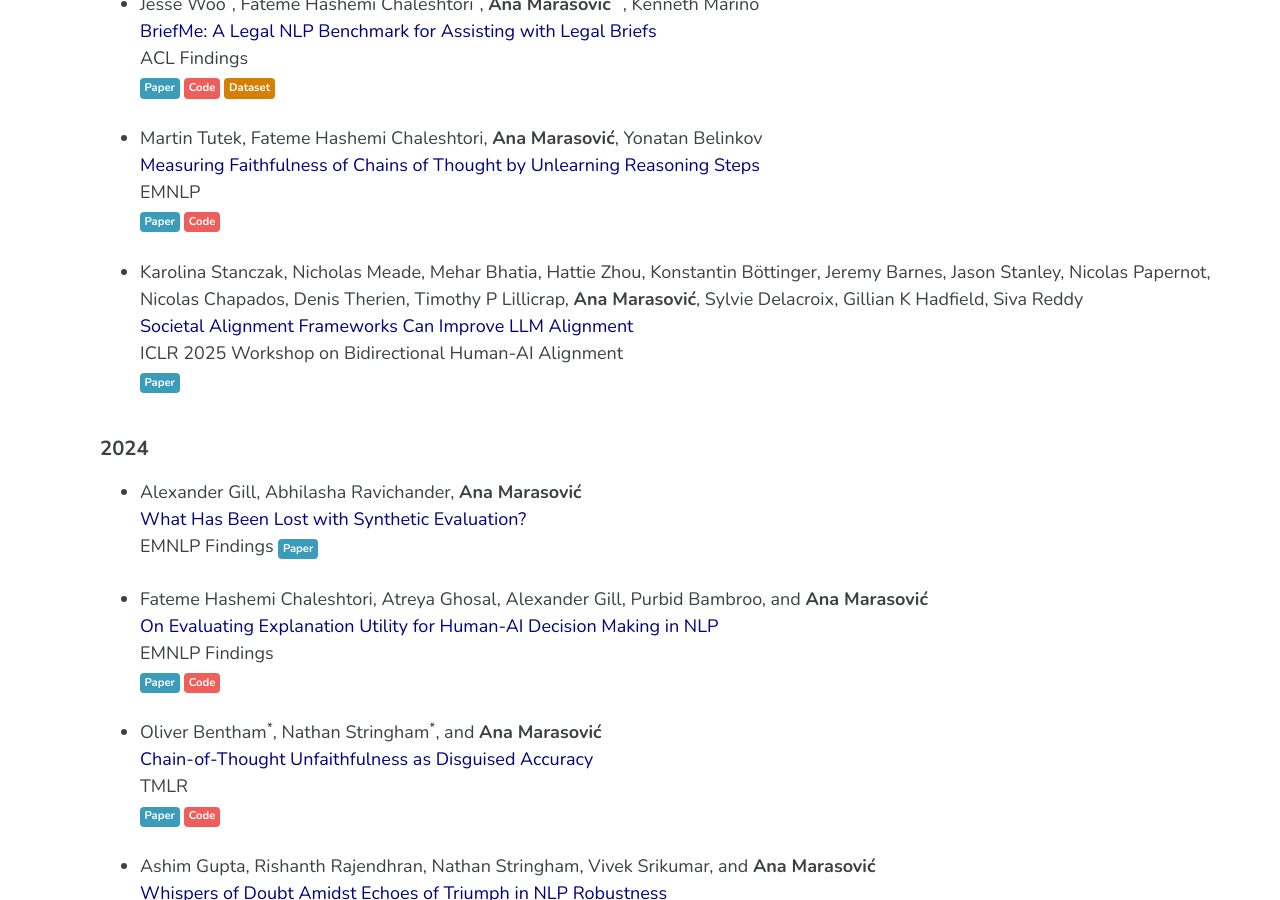
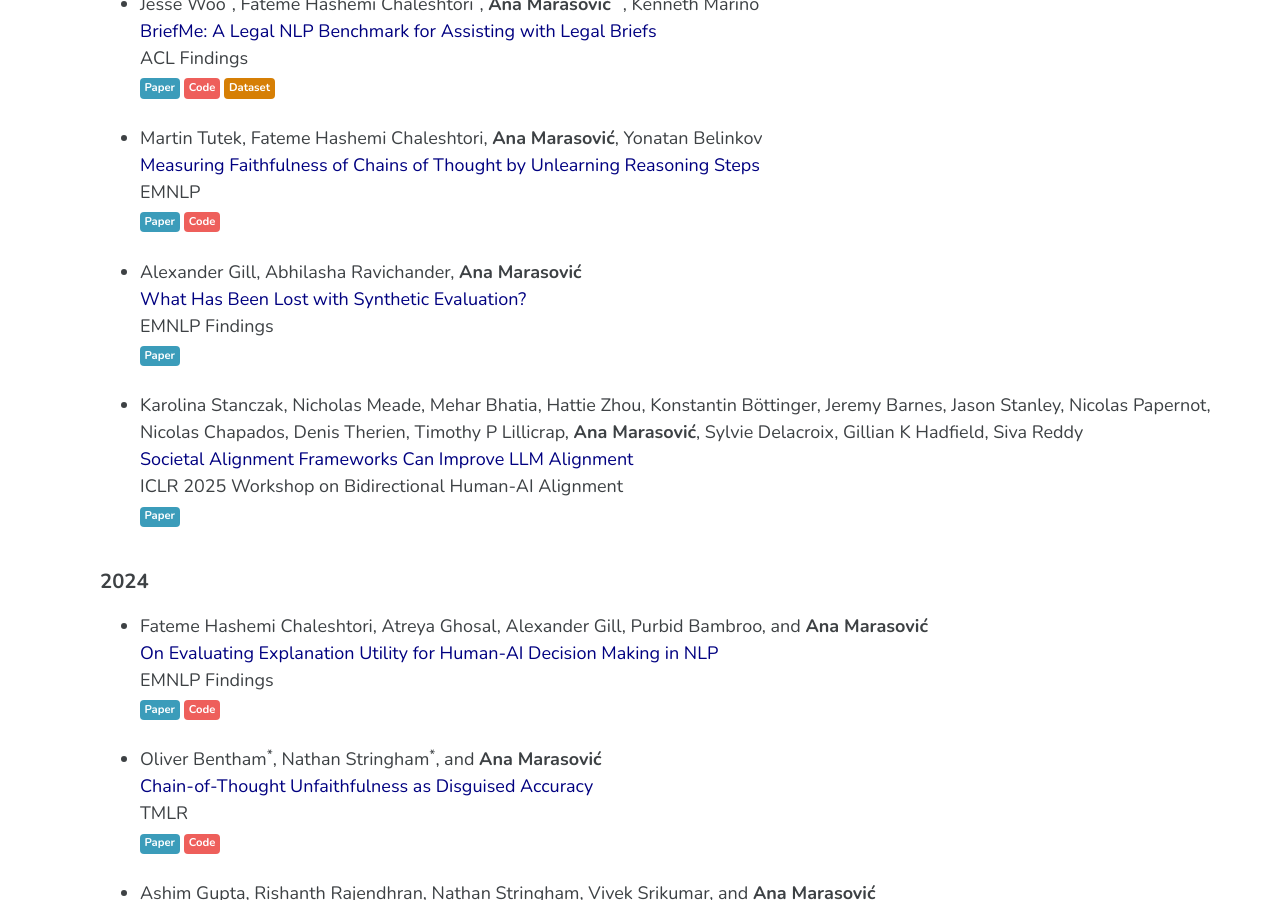
Before and after one commit to amarasovic/amarasovic.github.io, a Jekyll site: the page built from publications/index.md, in a window 1280 px wide and 900 px high, scrolled down 737 px. Built offline with Jekyll 4.4.1, drawn with Linux system fonts in a browser that asks for light colours; cached includes are drawn as plain includes; a script that is not in the unit is left out.

Commit message:
Fix additional publication issues
- Fix ConeCut PDF link path from ../pubs/ to /pubs/ to resolve 404 error
- Move "What Has Been Lost with Synthetic Evaluation?" from 2024 to 2025 (correct year)
- Add proper spacing after "What Has Been Lost" title for button line break

🤖 Generated with [Claude Code](https://claude.ai/code)

Co-Authored-By: Claude <noreply@anthropic.com>

```diff
--- a/publications/index.md
+++ b/publications/index.md
@@ -17,7 +17,7 @@ Jump to: [preprints](https://www.anamarasovic.com/publications/#preprints), peer
 * Purbid Bambroo, Daniel S. Brown, **Ana Marasović**
 <span style="color:navy">ConeCut: Scalable Removal of Preference Redundancy</span>
 The Workshop on Socially Responsible Language Modelling Research (SoLaR) co-colated with CoLM
-[Paper](../pubs/conecut.pdf){: .btn .btn--info .btn--small}
+[Paper](/pubs/conecut.pdf){: .btn .btn--info .btn--small}
 
 * Michael Clemens and **Ana Marasović**
 <span style="color:navy">MixAssist: An Audio-Language Dataset for Co-Creative AI Assistance in Music Mixing</span>
@@ -34,6 +34,11 @@ ACL Findings
 EMNLP
 [Paper](https://arxiv.org/abs/2502.14829){: .btn .btn--info .btn--small} [Code](https://github.com/technion-cs-nlp/parametric-faithfulness){: .btn .btn--danger .btn--small}
 
+* Alexander Gill, Abhilasha Ravichander, **Ana Marasović**
+<span style="color:navy">What Has Been Lost with Synthetic Evaluation?</span>
+EMNLP Findings
+[Paper](https://arxiv.org/abs/2505.22830){: .btn .btn--info .btn--small}
+
 * Karolina Stanczak, Nicholas Meade, Mehar Bhatia, Hattie Zhou, Konstantin Böttinger, Jeremy Barnes, Jason Stanley, Nicolas Papernot, Nicolas Chapados, Denis Therien, Timothy P Lillicrap, **Ana Marasović**, Sylvie Delacroix, Gillian K Hadfield, Siva Reddy
 <span style="color:navy">Societal Alignment Frameworks Can Improve LLM Alignment</span>
 ICLR 2025 Workshop on Bidirectional Human-AI Alignment
@@ -41,11 +46,6 @@ ICLR 2025 Workshop on Bidirectional Human-AI Alignment
 
 
 ### 2024
-
-* Alexander Gill, Abhilasha Ravichander, **Ana Marasović**
-<span style="color:navy">What Has Been Lost with Synthetic Evaluation?</span>
-EMNLP Findings
-[Paper](https://arxiv.org/abs/2505.22830){: .btn .btn--info .btn--small}
 
 * Fateme Hashemi Chaleshtori, Atreya Ghosal, Alexander Gill, Purbid Bambroo, and **Ana Marasović**
 <span style="color:navy">On Evaluating Explanation Utility for Human-AI Decision Making in NLP</span>
```
